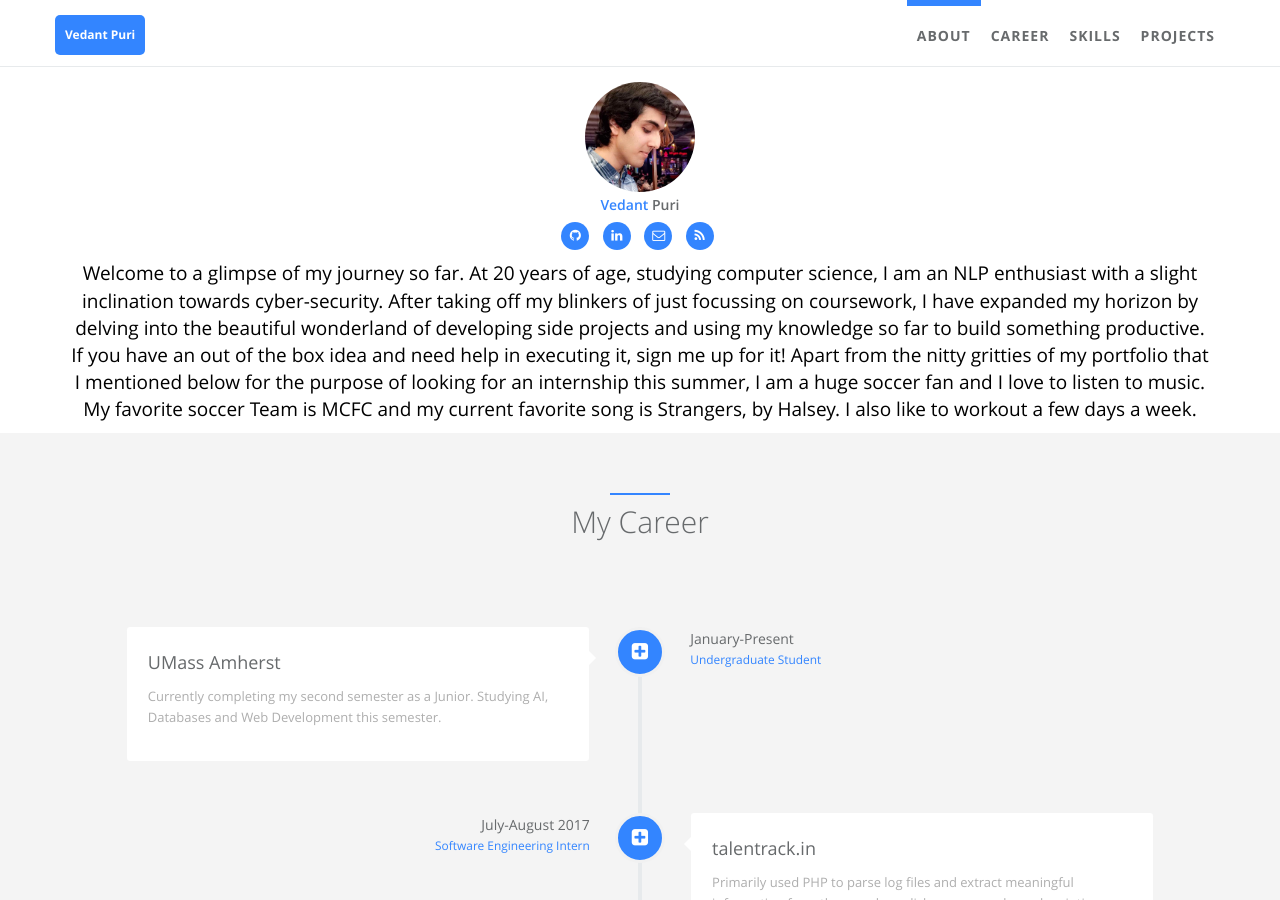
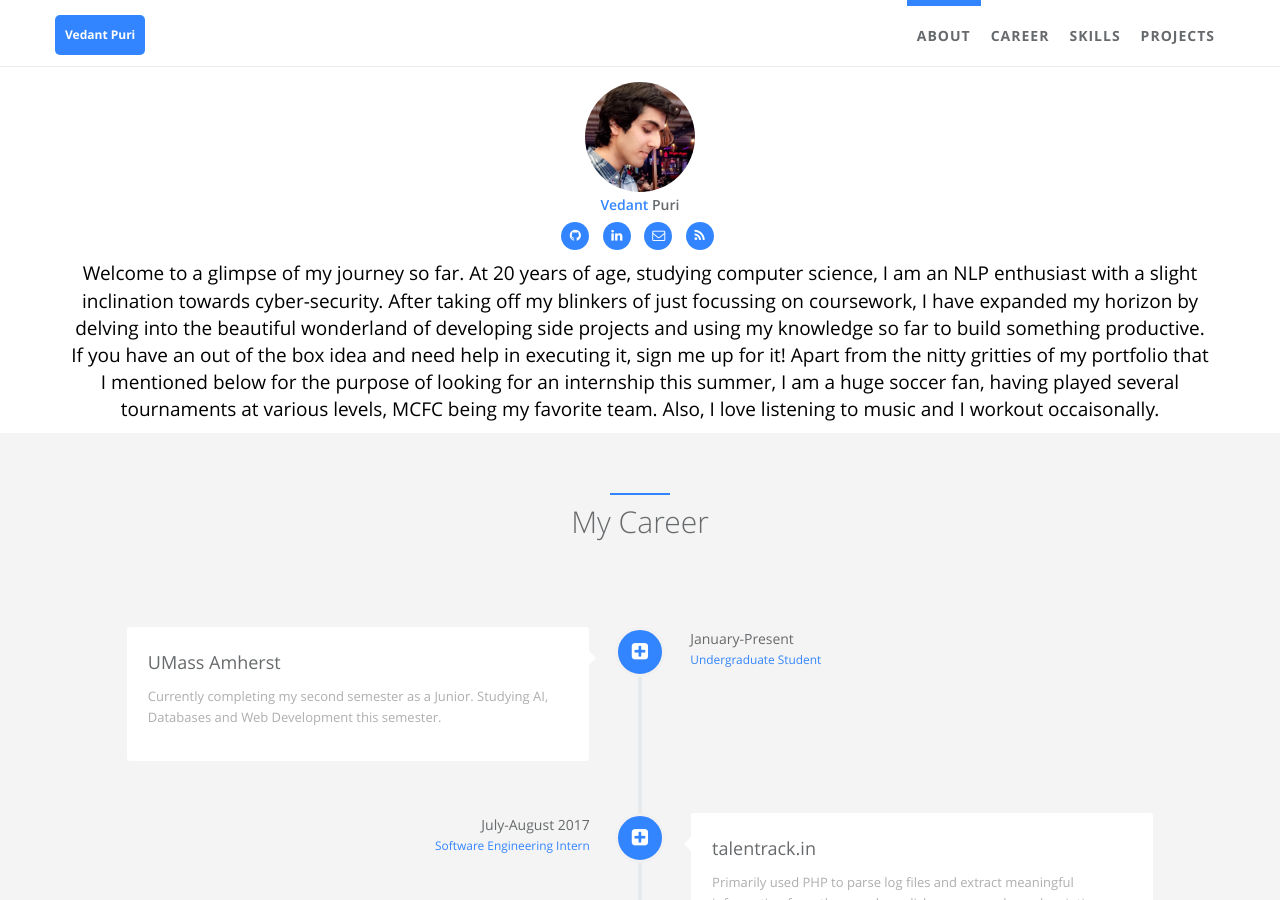
Before and after one commit to vedantpuri/vedantpuri.github.io, a Jekyll site: the page built from index.html, in a window 1280 px wide and 900 px high, scrolled down 533 px. Built offline with Jekyll 4.4.1, drawn with Linux system fonts in a browser that asks for light colours.

Commit message:
Update ABOUT ME

```diff
--- a/_config.yml
+++ b/_config.yml
@@ -29,7 +29,7 @@ author:  # change following line to your infomation.
   skill_icon2:
     - name: icon-music
     - name: icon-music
-  desc: Welcome to a glimpse of my journey so far. At 20 years of age, studying computer science, I am an NLP enthusiast with a slight inclination towards cyber-security. After taking off my blinkers of just focussing on coursework, I have expanded my horizon by delving into the beautiful wonderland of developing side projects and using my knowledge so far to build something productive. If you have an out of the box idea and need help in executing it, sign me up for it! Apart from the nitty gritties of my portfolio that I mentioned below for the purpose of looking for an internship this summer, I am a huge soccer fan and I love to listen to music. My favorite soccer Team is MCFC and my current favorite song is Strangers, by Halsey. I also like to workout a few days a week. # Describe yourself.
+  desc: Welcome to a glimpse of my journey so far. At 20 years of age, studying computer science, I am an NLP enthusiast with a slight inclination towards cyber-security. After taking off my blinkers of just focussing on coursework, I have expanded my horizon by delving into the beautiful wonderland of developing side projects and using my knowledge so far to build something productive. If you have an out of the box idea and need help in executing it, sign me up for it! Apart from the nitty gritties of my portfolio that I mentioned below for the purpose of looking for an internship this summer, I am a huge soccer fan, having played several tournaments at various levels, MCFC being my favorite team. Also, I love listening to music and I workout occaisonally. # Describe yourself.
 
 # comment
 disqus:  # if you wanna comment feature, go to https://disqus.com/ to get your configuration; if not, comment following two lines.
```
